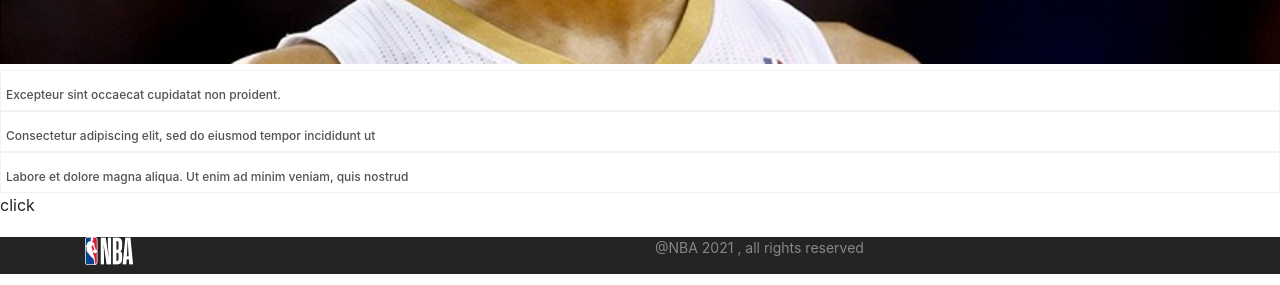
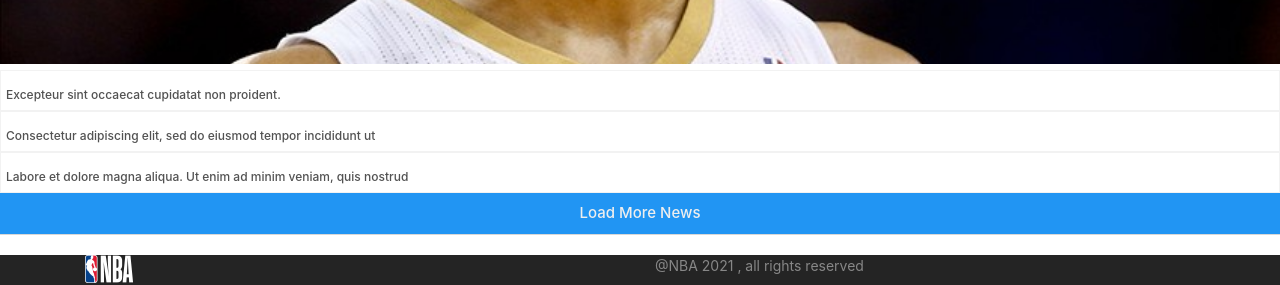
Before and after one commit to techmafiaasia/nba-start, a React (Create React App) app: page / in a window 1280 px wide. Shown: the part 489-774 px from the top of the page. Built offline with nearby package versions, Linux system fonts and the light colour scheme; data requests are answered from the project's data file.

Commit message:
resuable button component created and implemented

```diff
--- /dev/null
+++ b/src/components/widgets/buttons/button.js
@@ -0,0 +1,23 @@
+import React from 'react'
+import {Link} from 'react-router-dom'
+
+export default function Button(props) {
+    let template = null
+    switch(props.type){
+        case('loadmore'):
+            template = <div
+                            className = "blue-btn"
+                            onClick = {props.loadmore}
+                        >
+                            {props.cta}
+                       </div>
+        break
+        default:
+        template = ''
+    }
+    return (
+        <div>
+           {template}
+        </div>
+    )
+}
--- a/src/components/widgets/newsList/newsList.js
+++ b/src/components/widgets/newsList/newsList.js
@@ -3,7 +3,7 @@ import {CSSTransition, TransitionGroup} from 'react-transition-group'
 import {Link} from 'react-router-dom'
 import axios from 'axios'
 import {URL} from '../../../config'
-
+import Button from './../buttons/button'
 export default class NewsList extends Component {
     state = {
         items: [],
@@ -36,11 +36,20 @@ export default class NewsList extends Component {
             case 'card':
                 template = this.state.items.map((item,i) =>{
                     return(
+                        <CSSTransition
+                        key = {i}
+                        classNames = {{
+                            enter: 'newsList-wrapper',
+                            enterActive: 'newsList-wrapper_enter'
+                        }}
+                        timeout = {500}
+                        >
                      <div key = {i} className = "newsList-item">
                          <Link to = {`articles/${item.id}`}>
                              <h2>{item.title}</h2>
                          </Link>
                      </div>
+                     </CSSTransition>
                     )
                 })
                 break
@@ -52,12 +61,22 @@ export default class NewsList extends Component {
     render() {
         console.log( 'cardtemplatenow',this.state.items)
         return (
-            <div>
-               {this.renderNews(this.props.type)}
-                <div onClick = {this.loadMore}>
-                    click
+
+                  <div>
+                <TransitionGroup
+                    component = "div"
+                    className = "list"
+                >
+                    {this.renderNews(this.props.type)}
+                    <Button
+                        type = "loadmore"
+                        loadmore = {this.loadMore}
+                        cta = "Load More News"
+                    />
+                </TransitionGroup>
+
                 </div>
-            </div>
+
         )
     }
 }
--- a/src/index.css
+++ b/src/index.css
@@ -75,3 +75,23 @@ code {
 .newsList-item h2 a{
   text-decoration: none;
 }
+.newsList-wrapper{
+  box-sizing: border-box;
+  opacity: 0;
+  transform:translateX(-100%);
+  transition: all .5s ease;
+}
+.newsList-wrapper_enter{
+  opacity: 1;
+  transform: translateX(0)
+}
+.blue-btn{
+  text-align: center;
+  background: #2195f3;
+  border-bottom: 1px solid #d7d7d7;
+  font-weight: 500;
+  color: #eee;
+  padding: 9px;
+  cursor: pointer;
+  font-size: 15px;
+}
```
